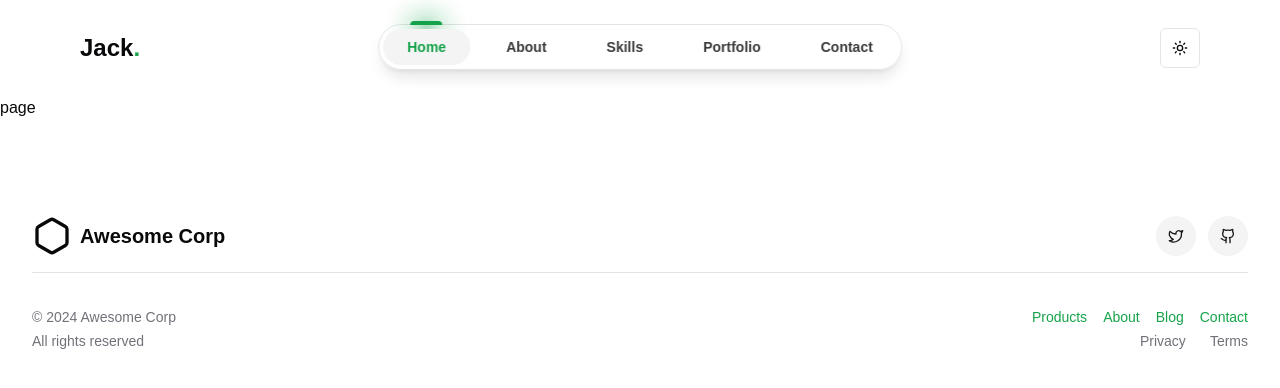
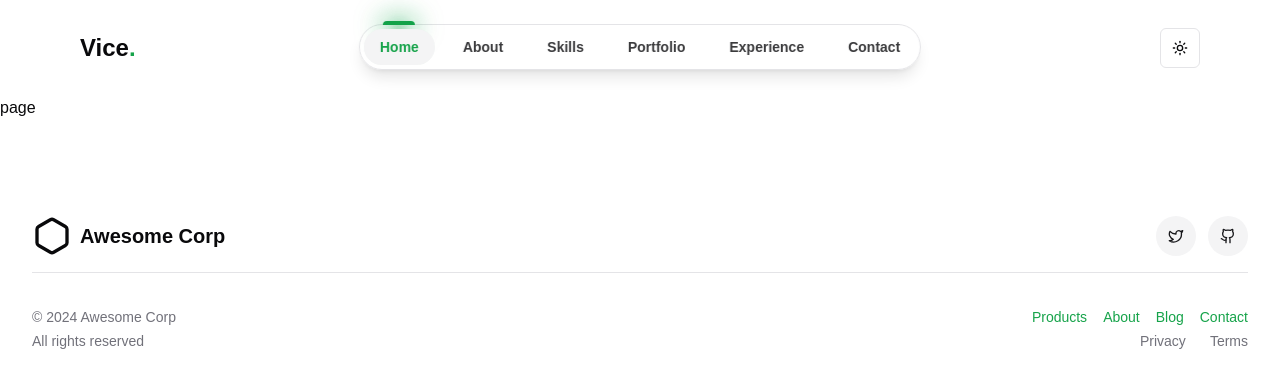
Before and after one commit to idamvictor/vice-portfolio, a Next.js app: page /test in a window 1280 px wide. Shown: the top 388 px of the page. Built offline with nearby package versions, Linux system fonts and the light colour scheme.

Commit message:
completed the navigation and made it work properly, with the linking to the different sections and the smoth scroll effect

```diff
--- a/app/globals.css
+++ b/app/globals.css
@@ -83,4 +83,7 @@ body {
   body {
     @apply bg-background text-foreground;
   }
+  html {
+    scroll-behavior: smooth;
+  }
 }
--- a/components/Header.tsx
+++ b/components/Header.tsx
@@ -3,18 +3,19 @@
 import { useEffect, useState, useMemo } from "react";
 import { motion } from "framer-motion";
 import Link from "next/link";
-import { Home, User, Code, Briefcase, Mail } from "lucide-react";
+import { Home, User, Code, Folder, Briefcase, Mail } from "lucide-react";
 import { cn } from "@/lib/utils";
 import { ModeToggle } from "./ModeToggle";
 
 export default function Header() {
   const navItems = useMemo(
     () => [
-      { name: "Home", url: "/", icon: Home },
-      { name: "About", url: "#", icon: User },
-      { name: "Skills", url: "#", icon: Code },
-      { name: "Portfolio", url: "#", icon: Briefcase },
-      { name: "Contact", url: "#", icon: Mail },
+      { name: "Home", url: "#home", icon: Home },
+      { name: "About", url: "#about", icon: User },
+      { name: "Skills", url: "#skills", icon: Code },
+      { name: "Portfolio", url: "#portfolio", icon: Folder },
+      { name: "Experience", url: "#experience", icon: Briefcase },
+      { name: "Contact", url: "#contact", icon: Mail },
     ],
     []
   );
@@ -44,7 +45,7 @@ export default function Header() {
     <header className="w-full">
       <div className="max-w-6xl mx-auto px-4 flex items-center h-24 justify-between">
         <Link href="/" className="text-2xl font-bold">
-          Jack<span className="text-primary">.</span>
+          Vice<span className="text-primary">.</span>
         </Link>
 
         <div className="flex items-center">
@@ -64,7 +65,7 @@ export default function Header() {
                 href={item.url}
                 onClick={() => setActiveTab(item.name)}
                 className={cn(
-                  "relative cursor-pointer text-sm font-semibold px-6 py-2 rounded-full transition-colors",
+                  "relative cursor-pointer text-sm font-semibold px-4 py-2 rounded-full transition-colors",
                   "text-foreground/80 hover:text-primary",
                   isActive && "bg-muted text-primary"
                 )}
--- a/components/Portfolio-section.tsx
+++ b/components/Portfolio-section.tsx
@@ -187,7 +187,7 @@ export default function PortfolioSection() {
   };
 
   return (
-    <section className="py-16 px-4 md:px-6 bg-background">
+    <section id="portfolio" className="py-16 px-4 md:px-6 bg-background">
       <div className="max-w-6xl mx-auto">
         <motion.div
           initial={{ opacity: 0, y: -20 }}
--- a/components/about-me.tsx
+++ b/components/about-me.tsx
@@ -51,7 +51,7 @@ export default function AboutMe() {
   }, [controls, inView]);
 
   return (
-    <div className="min-h-screen bg-background text-foreground p-8 relative overflow-hidden">
+    <div id="about" className="min-h-screen bg-background text-foreground p-8 relative overflow-hidden">
       {/* Background decorative elements */}
       <div className="absolute top-0 left-0 w-full h-full overflow-hidden pointer-events-none">
         <motion.div
--- a/components/hero-section.tsx
+++ b/components/hero-section.tsx
@@ -50,6 +50,7 @@ export default function HeroSection() {
 
   return (
     <div
+    id="home"
       ref={containerRef}
       className="relative min-h-[90vh] overflow-hidden bg-background"
     >
--- a/components/skills-section.tsx
+++ b/components/skills-section.tsx
@@ -366,7 +366,7 @@ export default function SkillsSection() {
   };
 
   return (
-    <section className="py-12 px-4 md:px-6">
+    <section id="skills" className="py-12 px-4 md:px-6">
       <div className="max-w-6xl mx-auto">
         <motion.div
           initial={{ opacity: 0, y: -20 }}
--- a/components/timeline.tsx
+++ b/components/timeline.tsx
@@ -171,6 +171,7 @@ export const Timeline = () => {
 
   return (
     <div
+    id="experience"
       className="w-full bg-background text-foreground font-sans md:px-10"
       ref={containerRef}
     >
```
